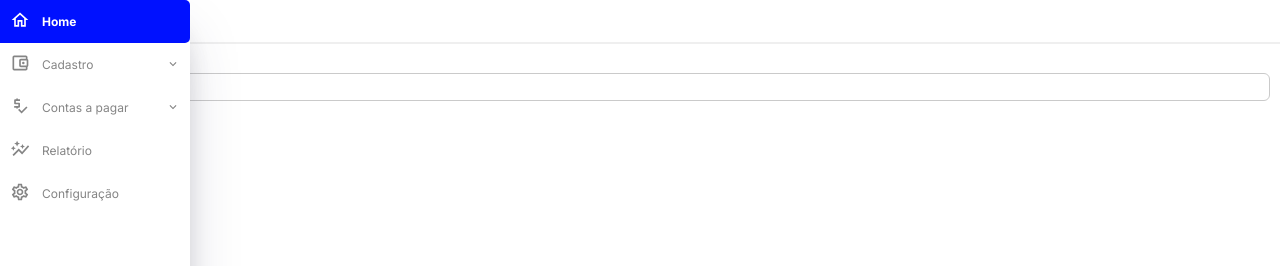
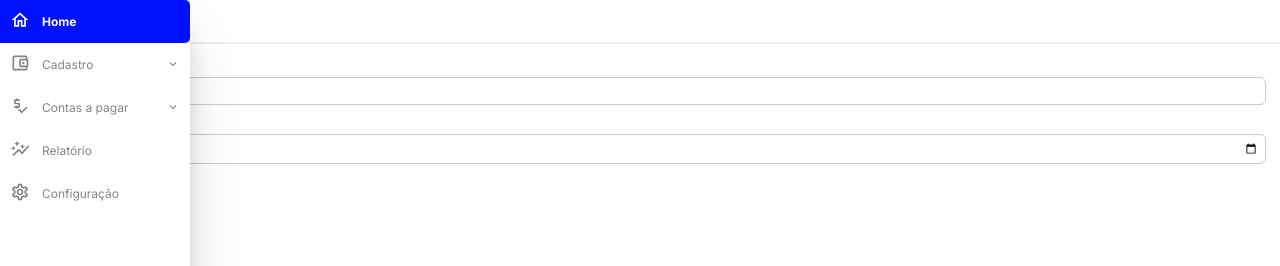
Before and after one commit to hugodesenv/web-financas, a Next.js app: page /pages/register/fixed-release in a window 1280 px wide. Shown: the top 266 px of the page. Built offline with nearby package versions, Linux system fonts and the light colour scheme.

Commit message:
31/03/2024 20h12

```diff
--- a/src/app/layout.tsx
+++ b/src/app/layout.tsx
@@ -9,8 +9,8 @@ import "./globals.css";
 const inter = Inter({ subsets: ["latin"] });
 
 export const metadata: Metadata = {
-  title: "Minhas finanças",
-  description: "Generated by create next app",
+  title: "Skedol Home",
+  description: "Controle suas dívidas",
 };
 
 const style = {
@@ -24,9 +24,6 @@ const style = {
     marginLeft: '42px',
     height: '100%',
   } as CSSProperties,
-  content: {
-    padding: '10px',
-  } as CSSProperties,
 };
 
 export default function RootLayout({
@@ -39,10 +36,7 @@ export default function RootLayout({
       <body className={inter.className}>
         <MyMenuSidebar />
         <div style={style.container}>
-          <MyTopBar />
-          <div style={style.content}>
-            {children}
-          </div>
+          {children}
         </div>
       </body>
     </html>
--- /dev/null
+++ b/src/app/pages/register/fixed-release/components/FixedReleaseFormRegister.tsx
@@ -0,0 +1,28 @@
+'use client';
+
+import MyButton from "@/components/button/MyButton";
+import MyInputText from "@/components/text/MyInputText";
+import { CSSProperties } from "react";
+
+const style = {
+  main: {
+    display: 'flex',
+    flexDirection: 'column',
+    gap: 10,
+  } as CSSProperties,
+}
+
+export default function FixedReleaseFormRegister() {
+  function handleSave(event: any) {
+    // Lógica para salvar os dados
+    console.log('Dados salvos!');
+  }
+
+  return (
+    <div style={style.main}>
+      <MyInputText title="Descrição" />
+      <MyInputText title="Data de previsão" type="date" />
+      <MyButton onClick={handleSave}>Gravar</MyButton>
+    </div >
+  );
+}
--- a/src/app/pages/register/fixed-release/page.tsx
+++ b/src/app/pages/register/fixed-release/page.tsx
@@ -1,27 +1,16 @@
-/**
- * Data: 30/03/2024 16h32
- * Autor: Hugo Souza
- * Página para cadastro dos lançamentos fixos.
- */
+import MyTopBar from "@/components/menu/topBar/MyTopBar";
+import { Metadata } from "next";
+import FixedReleaseFormRegister from "./components/FixedReleaseFormRegister";
 
-'use client';
-import MyButton from "@/components/button/MyButton";
-import MyInputText from "@/components/text/MyInputText";
-import { CSSProperties } from "react";
-
-const style = {
-  main: {
-    display: 'flex',
-    flexDirection: 'column',
-    gap: 10,
-  } as CSSProperties,
-}
+export const metadata: Metadata = {
+  title: 'Skedol Lançamentos Fixos',
+  description: 'Skedol - Controle suas dívidas',
+};
 
 export default function FixedRelease() {
   return (
-    <div style={style.main}>
-      <MyInputText title="Descrição" />
-      <MyButton onClick={() => { }}>Gravar</MyButton>
-    </div >
+    <MyTopBar title='Lançamentos fixos'>
+      <FixedReleaseFormRegister />
+    </MyTopBar>
   )
 }
--- a/src/components/button/MyButton.tsx
+++ b/src/components/button/MyButton.tsx
@@ -4,7 +4,7 @@ import './style.css';
 interface IMyButton {
   children: string;
   isLoading?: boolean;
-  onClick: (event: any) => void;
+  onClick?: (event: any) => void;
   width?: number;
 }
 
@@ -18,6 +18,7 @@ export default function MyButton(props: IMyButton) {
       {...props}
       className='container-my-button'
       disabled={props.isLoading}
+      onClick={() => console.log('oi')}
       style={style}
     >
       {
--- a/src/components/menu/topBar/MyTopBar.tsx
+++ b/src/components/menu/topBar/MyTopBar.tsx
@@ -1,15 +1,20 @@
-function MyTopBar() {
+function MyTopBar({ title, children }: any) {
   return (
-    <div style={style.container}>
-      <h4 style={style.title}>
-        Home
-      </h4>
-    </div>
+    <>
+      <div style={style.title_container}>
+        <h4 style={style.title}>
+          {title}
+        </h4>
+      </div>
+      <div style={style.children}>
+        {children}
+      </div>
+    </>
   )
 };
 
 const style = {
-  container: {
+  title_container: {
     alignItems: 'center',
     backgroundColor: '#fff',
     borderBottom: '2px solid #EFEFEF',
@@ -19,6 +24,9 @@ const style = {
   },
   title: {
     paddingLeft: '14px',
+  },
+  children: {
+    padding: '14px',
   }
 };
 
--- a/src/components/text/MyInputText.tsx
+++ b/src/components/text/MyInputText.tsx
@@ -2,6 +2,7 @@ import './style.css';
 
 interface IMyInputText {
   title: string;
+  type?: 'text' | 'date';
   value?: string;
 };
 
@@ -9,7 +10,10 @@ export default function MyInputText(props: IMyInputText) {
   return (
     <div className='wrapper-my-input-text'>
       <span className='my-input-text-title'>{props.title}</span>
-      <input className='container-my-input-text' value={props.value} />
+      <input
+        {...props}
+        className='container-my-input-text'
+      />
     </div>
   )
 }
```
Also changed, not shown: src/app/page.tsx (+5 -3 lines).
